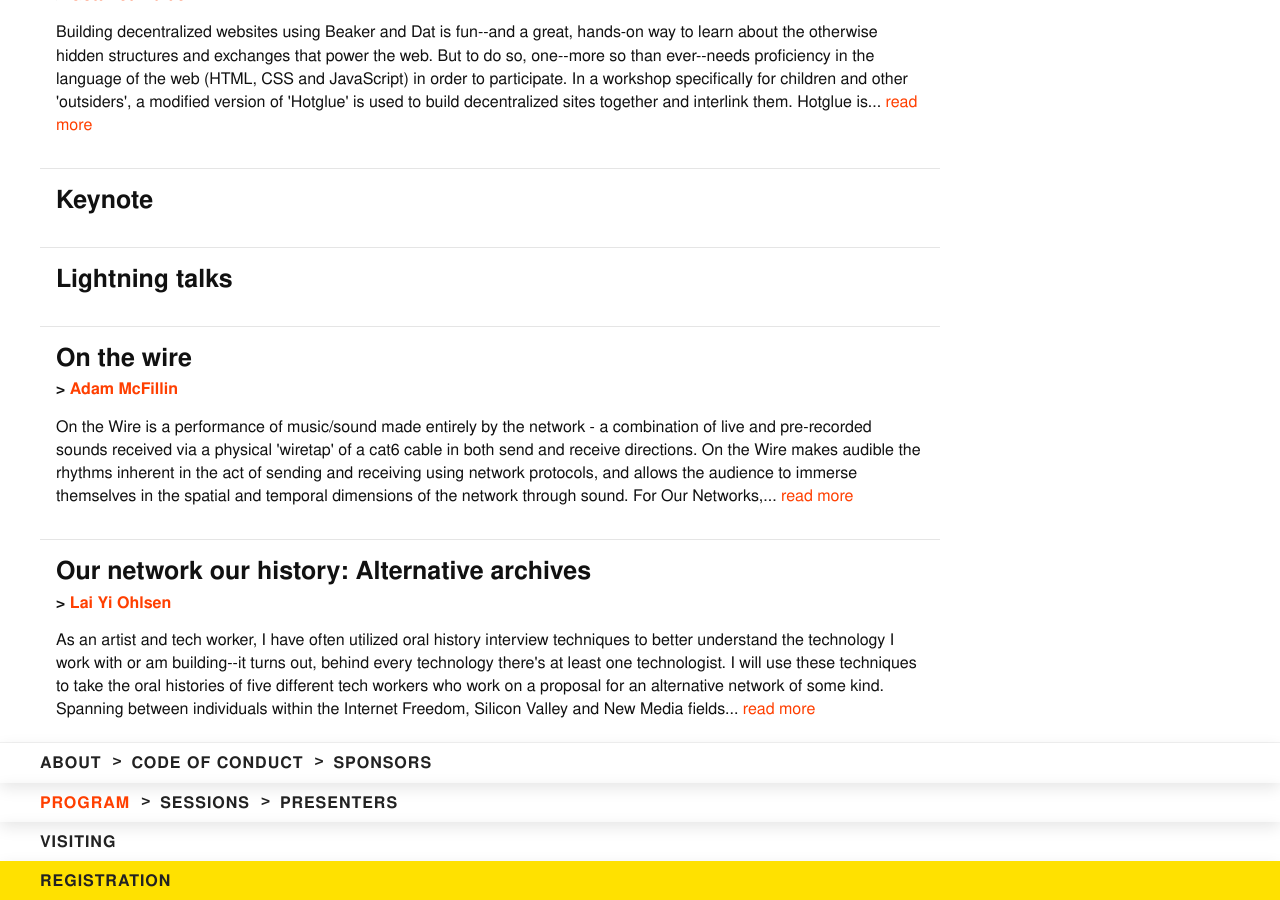
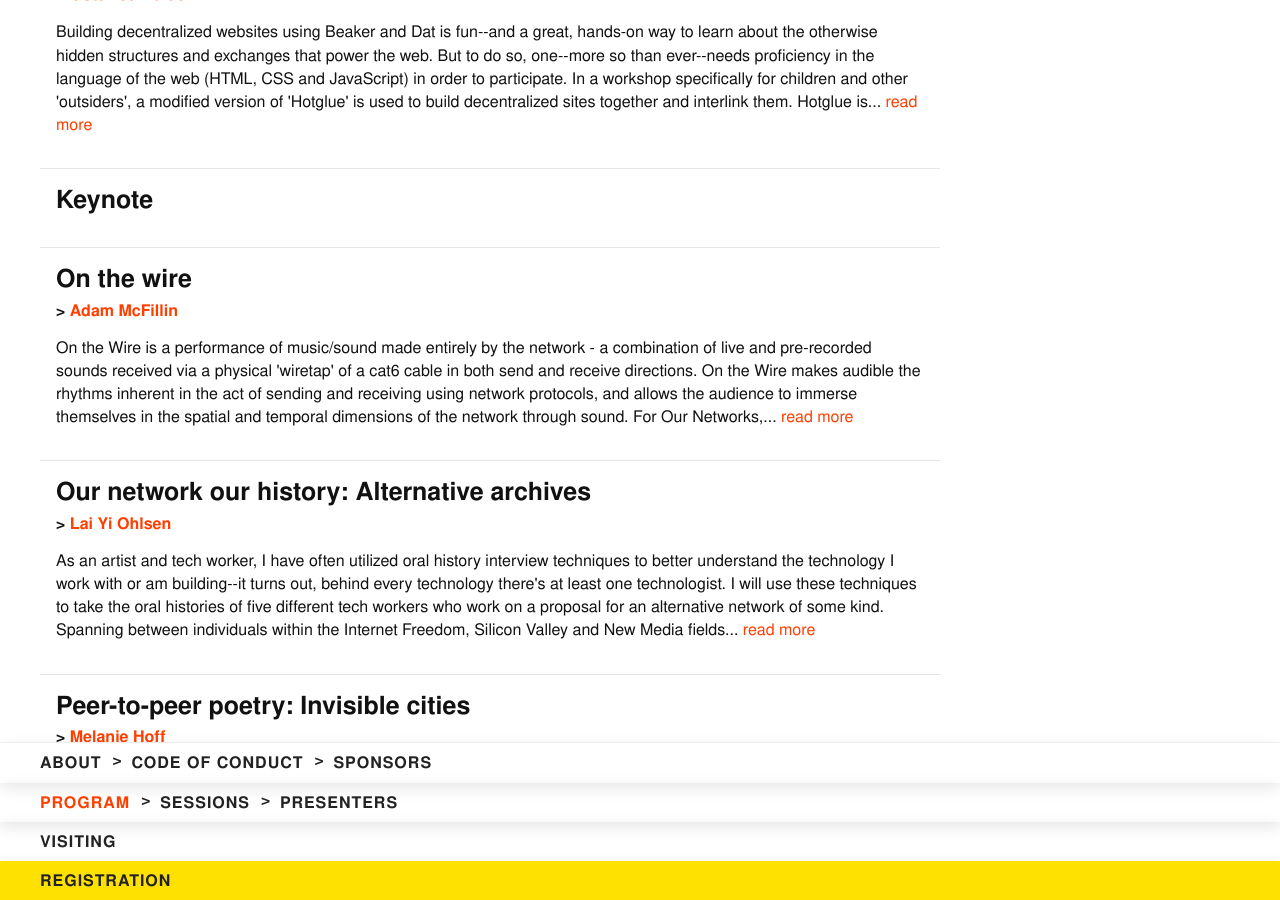
Before and after one commit to ournetworks/ournetworks.ca, a Jekyll site: the page built from program.md, in a window 1280 px wide and 900 px high, scrolled down 7108 px. Built offline with Jekyll 4.4.1, drawn with Linux system fonts in a browser that asks for light colours.

Commit message:
switch lightning talk to orga session type

```diff
--- a/_data/sessions.yml
+++ b/_data/sessions.yml
@@ -379,7 +379,7 @@
 
   - sessionID: 19997
     title: "Lightning talks"
-    sessionType: "lightning"
+    sessionType: "orga"
     date: 2019-09-22
     length: 1.0
 
```
